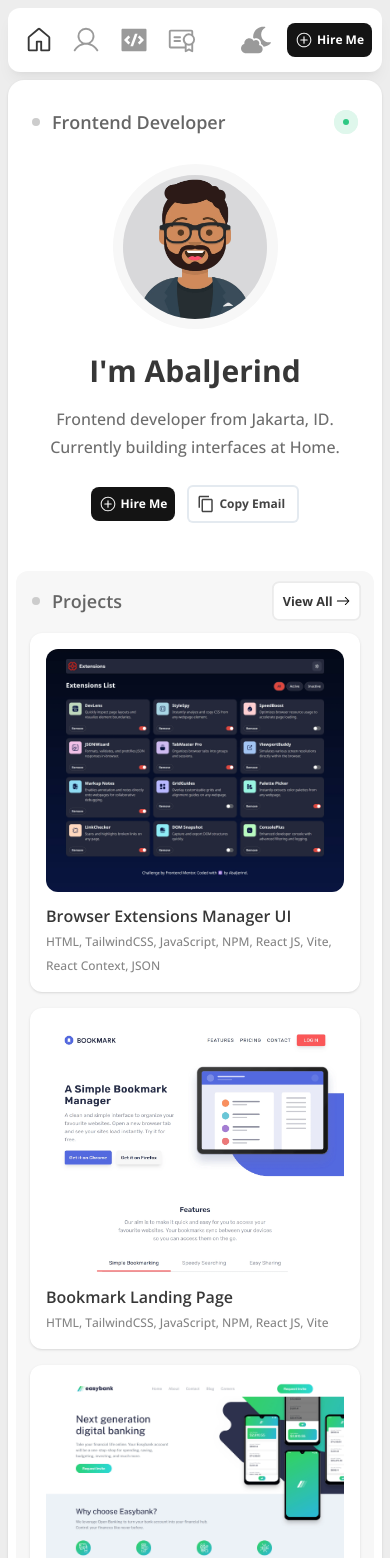
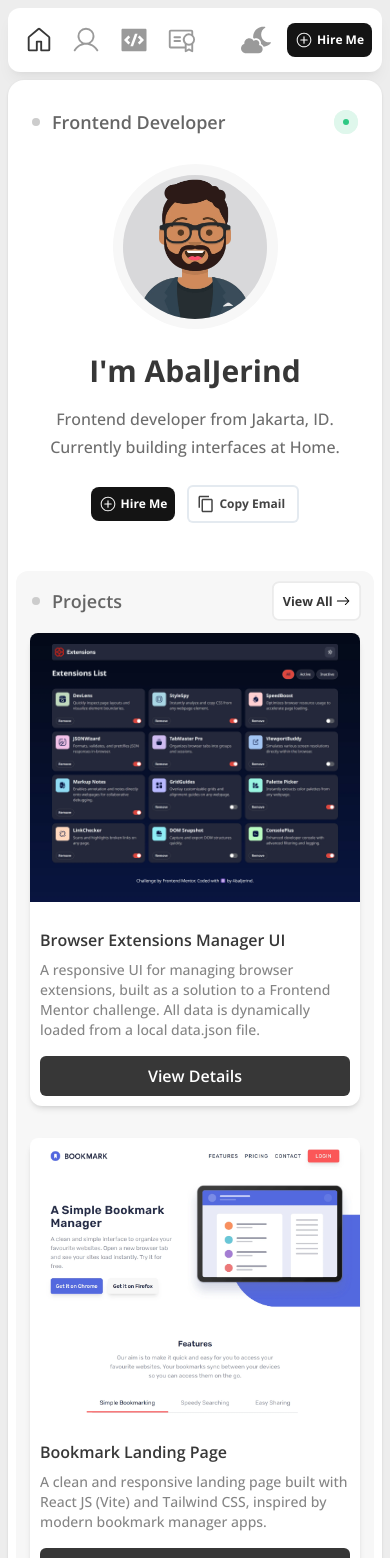
Before and after one commit to Abaljerind/portofolio-jerind, a React (Vite) app: page / in a window 390 px wide. Shown: the top 1558 px of the page. Built offline with nearby package versions, Linux system fonts and the light colour scheme.

Commit message:
Feat(ProjectCards): re-create card for projects list
Comment old codes of project cards
Create new UI for project cards for mobile width

```diff
--- a/src/components/ProjectCards.jsx
+++ b/src/components/ProjectCards.jsx
@@ -9,8 +9,8 @@ export default function ProjectCards() {
 
   return (
     <>
-      <div className="projects mt-1 flex flex-col gap-4 rounded-xl p-1.5">
-        {filteredProjectList.map((item, index) => {
+      <section className="projects mt-1 grid gap-8 rounded-xl p-1.5">
+        {/* {filteredProjectList.map((item, index) => {
           return (
             <div
               className="rounded-xl bg-white p-4 shadow-sm dark:border dark:border-[#3D3D3D] dark:bg-[#373737]"
@@ -36,8 +36,33 @@ export default function ProjectCards() {
               </small>
             </div>
           );
+        })} */}
+        {filteredProjectList.map((item, index) => {
+          return (
+            <div
+              className="flex flex-col-reverse gap-4 rounded-xl bg-white shadow-md dark:bg-[#373737]"
+              key={index + 1}
+            >
+              <div className="space-y-2 p-2.5">
+                <h4 className="cursor-pointer font-semibold text-[#373737] md:text-lg dark:text-white">
+                  {item.name}
+                </h4>
+                <p className="text-sm font-medium text-[#858585] md:text-sm dark:text-[#C0C0C0]">
+                  {item.about}
+                </p>
+                <button className="mt-2 w-full cursor-pointer rounded-md bg-[#373737] px-3 py-2 font-semibold text-white dark:bg-white dark:text-[#373737]">
+                  View Details
+                </button>
+              </div>
+              <img
+                src={item.image}
+                alt={item.name}
+                className="mx-auto w-full rounded-t-lg object-cover"
+              />
+            </div>
+          );
         })}
-      </div>
+      </section>
     </>
   );
 }
```
